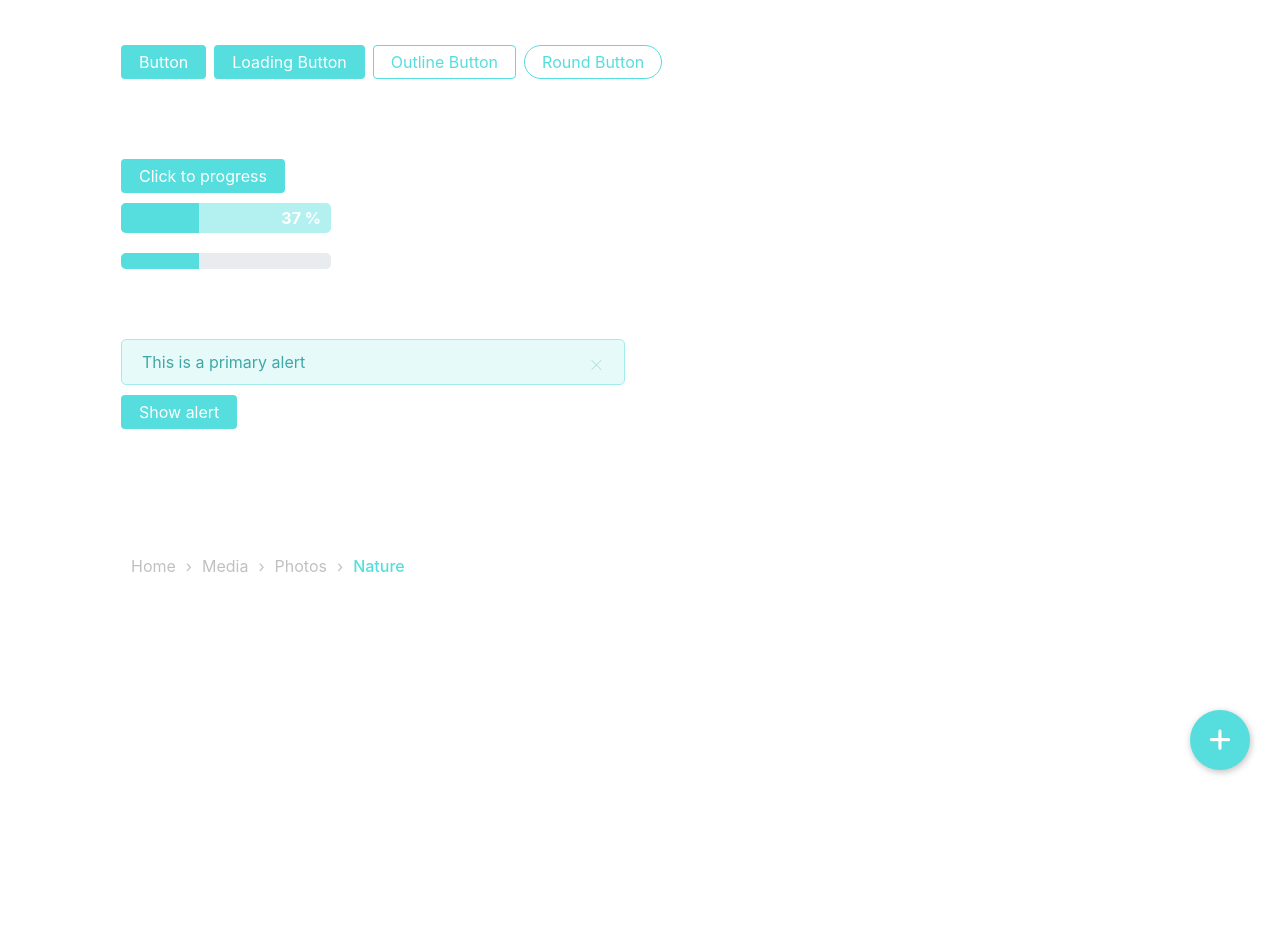
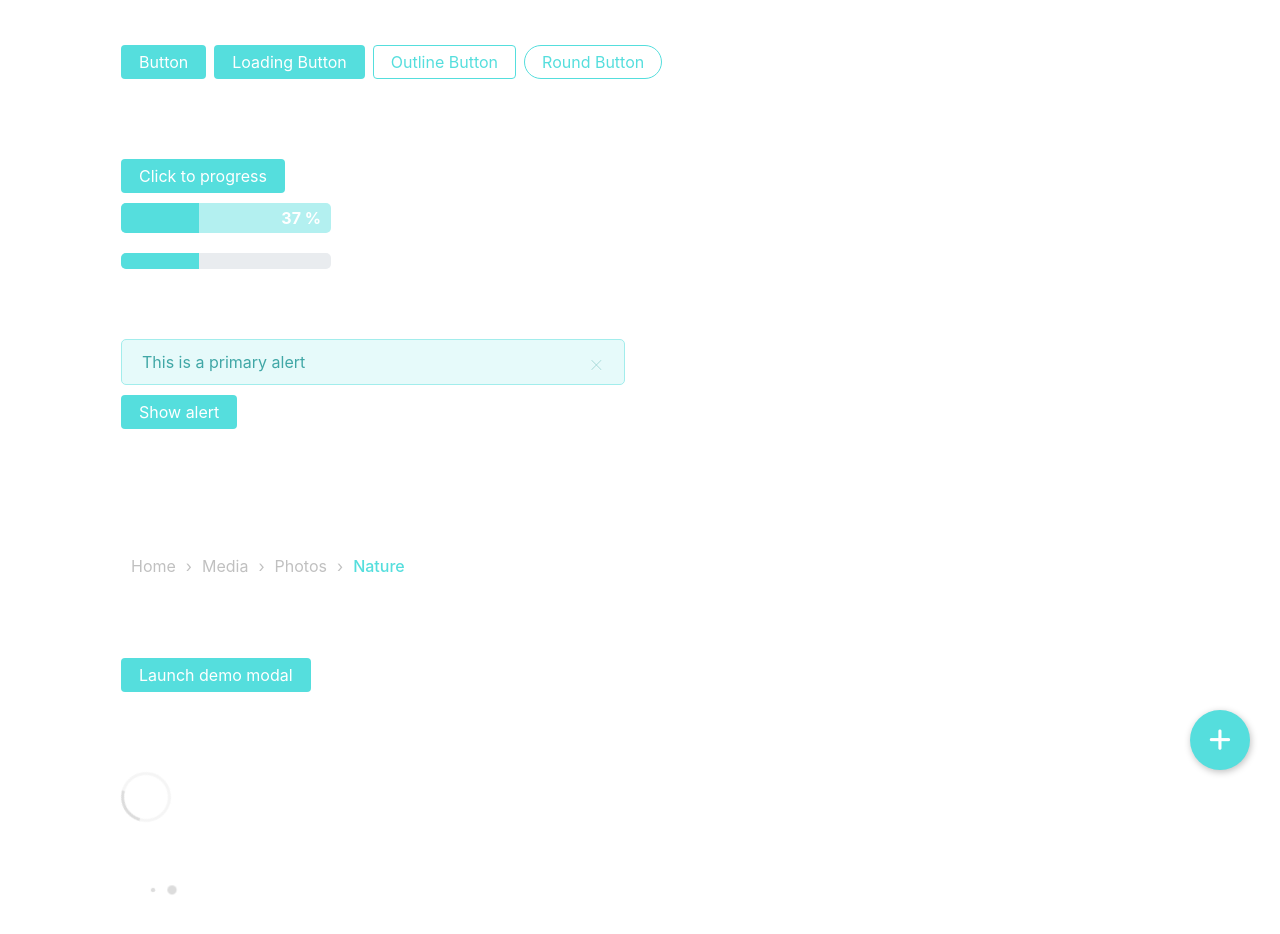
Before and after one commit to vicky-hill/crystal, a Next.js app: page / in a window 1280 px wide. Shown: the top 934 px of the page. Before the commit the page ends 800 px from the top, so only its background shows below. Built offline with nearby package versions, Linux system fonts and the light colour scheme.

Commit message:
create loader component

```diff
--- /dev/null
+++ b/components/elements/Loader.js
@@ -0,0 +1,30 @@
+/* eslint-disable */
+import React from 'react'
+import { PropTypes } from 'prop-types'
+
+const Loader = ({ type }) => {
+
+    const spinner = (
+        <div className="loading-spinner"></div>
+    )
+
+    const dots = (
+        <div className="loading-dots">
+            <div className="bounce1"></div>
+            <div className="bounce2"></div>
+            <div className="bounce3"></div>
+        </div>
+    )
+
+    return type === 'spinner' ? spinner : dots
+}
+
+Loader.defaultProps = {
+    type: 'spinner',
+}
+
+Loader.propTypes = {
+    type: PropTypes.oneOf(['spinner', 'dots']),
+}
+
+export default Loader
--- a/components/pages/Basic.js
+++ b/components/pages/Basic.js
@@ -2,6 +2,8 @@ import React from 'react'
 import AlertSection from '../sections/Alert.section'
 import BreadcrumbsSection from '../sections/Breadcrumbs.section'
 import ButtonSection from '../sections/Button.section'
+import LoaderSection from '../sections/Loader.section'
+import ModalSection from '../sections/Modal.section'
 import ProgressSection from '../sections/Progress.section'
 
 const Basic = ({ }) => {
@@ -12,6 +14,8 @@ const Basic = ({ }) => {
             <ProgressSection />
             <AlertSection />
             <BreadcrumbsSection />
+            <ModalSection />
+            <LoaderSection />
         </div>
     )
 }
--- /dev/null
+++ b/components/sections/Loader.section.js
@@ -0,0 +1,14 @@
+/* eslint-disable */
+import React from 'react'
+import Loader from '../elements/Loader'
+
+const LoaderSection = () => {
+    return (
+        <section id="loader">
+            <Loader type="spinner" />
+            <Loader type="dots" />
+        </section>
+    )
+}
+
+export default LoaderSection;
--- a/components/sections/Modal.section.js
+++ b/components/sections/Modal.section.js
@@ -1,5 +1,6 @@
 /* eslint-disable */
 import React, { useState } from 'react'
+import Button from '../elements/Button';
 import Modal from '../elements/Modal'
 
 const ModalSection = () => {
@@ -7,9 +8,7 @@ const ModalSection = () => {
 
     return (
         <section id="modal">
-            <button className="btn btn-primary" onClick={() => setModal(true)}>
-                Launch demo modal
-            </button>
+            <Button onClick={() => setModal(true)}> Launch demo modal </Button>
 
             <Modal title="Modal" open={modal} close={() => setModal(false)} >
                 <p className='my-4'>
--- /dev/null
+++ b/sass/components/_loader.scss
@@ -0,0 +1,54 @@
+// Loading Spinner
+.loading-spinner {
+    width: 5rem;
+    height: 5rem;
+    display: inline-block;
+    border: 3px solid rgba(gainsboro, 0.3);
+    border-radius: 50%;
+    border-top-color: gainsboro;
+    margin-bottom: 5rem;
+    animation: spin 1s infinite ease-in-out;
+}
+
+@keyframes spin {
+    to {
+        transform: rotate(360deg);
+    }
+}
+
+// Loading Dots
+.loading-dots>div {
+    width: 1.2rem;
+    height: 1.2rem;
+    background-color: gainsboro;
+    border-radius: 50%;
+    display: inline-block;
+    animation: 1.5s bounce infinite ease-in-out both;
+    margin-left: 7px;
+}
+
+.loading-dots .bounce1 {
+    animation-delay: 0s;
+}
+
+.loading-dots .bounce2 {
+    animation-delay: 0.15s;
+}
+
+.loading-dots .bounce3 {
+    animation-delay: 0.30s;
+}
+
+
+@keyframes bounce {
+
+    0%,
+    80%,
+    100% {
+        transform: scale(0);
+    }
+
+    40% {
+        transform: scale(1);
+    }
+}
--- a/sass/main.scss
+++ b/sass/main.scss
@@ -10,3 +10,4 @@
 @import "components/progress";
 @import "components/breadcrumbs";
 @import "components/modal";
+@import "components/loader";
```
Also changed, not shown: 1 other file (tests, documents, lock files or other folders).
